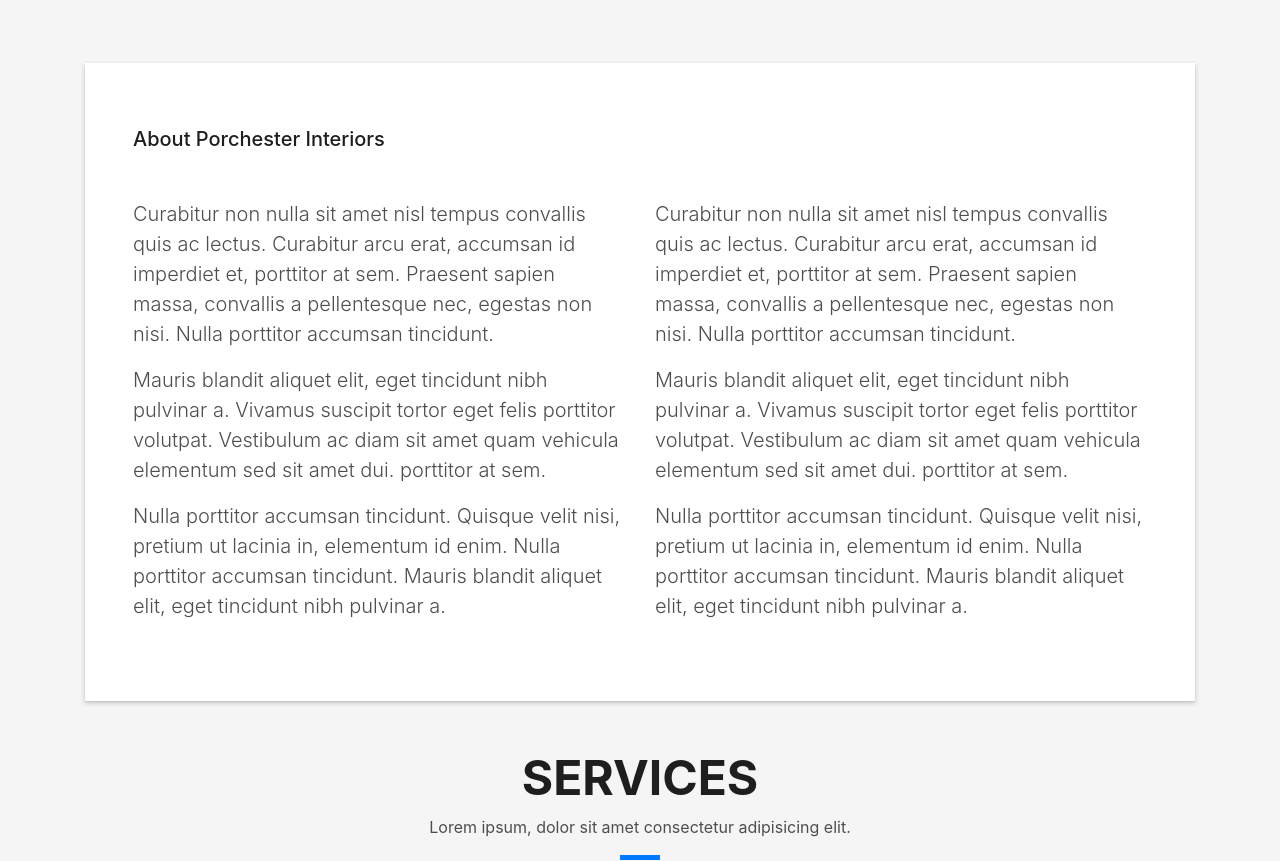
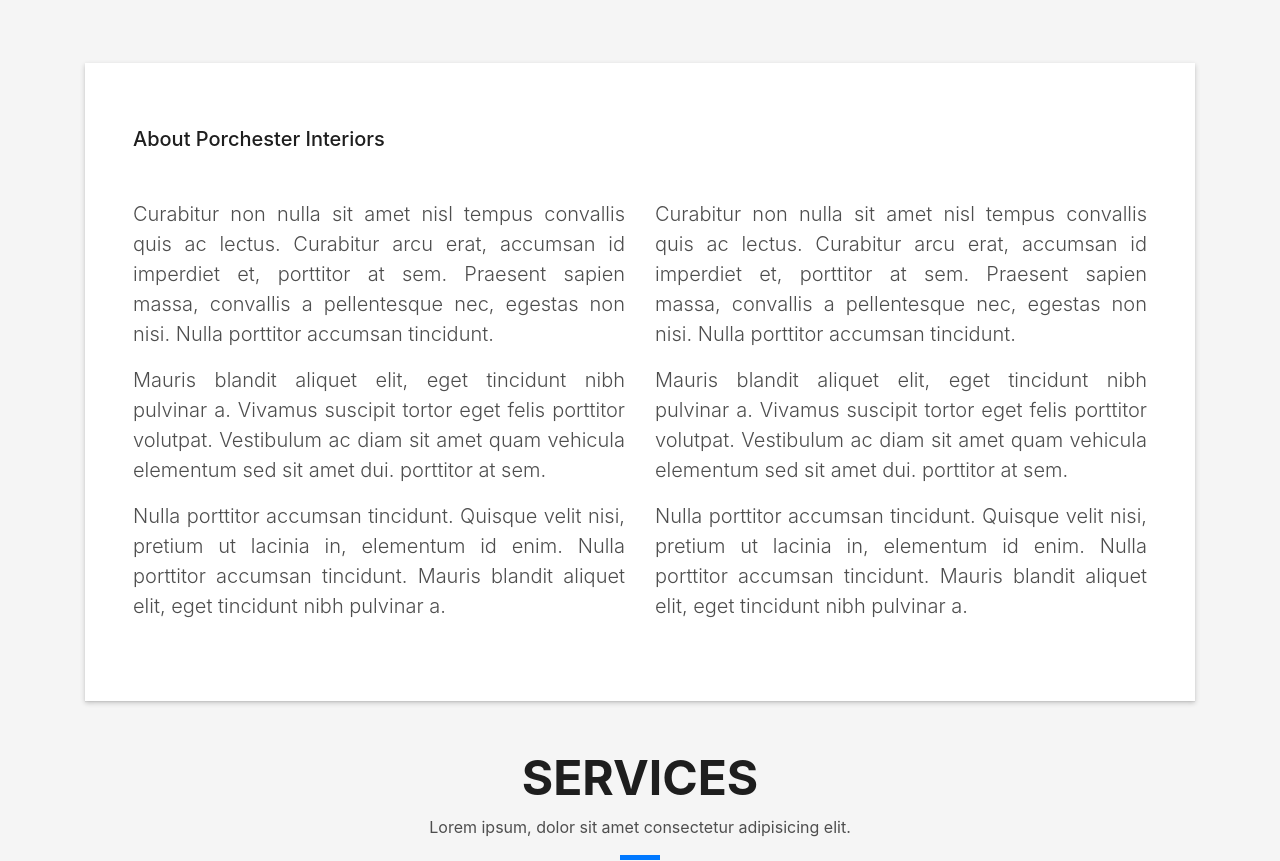
Before and after one commit to teddybak/porchester, a PHP site: page / in a window 1280 px wide. Shown: the part 801-1662 px from the top of the page. Run offline with PHP 8.4, Linux system fonts and the light colour scheme; some web fonts are replaced.

Commit message:
initial commit

```diff
--- a/index.html
+++ b/index.php
@@ -105,18 +105,18 @@
                       About Porchester Interiors
                     </h5>
                   </div>
-                  <p class="lead">
+                  <p class="lead text-justify">
                     Curabitur non nulla sit amet nisl tempus convallis quis ac lectus. Curabitur arcu erat, accumsan id
                     imperdiet et, porttitor
                     at sem. Praesent sapien massa, convallis a pellentesque nec, egestas non nisi. Nulla
                     porttitor accumsan tincidunt.
                   </p>
-                  <p class="lead">
+                  <p class="lead text-justify">
                     Mauris blandit aliquet elit, eget tincidunt nibh pulvinar a. Vivamus suscipit tortor eget felis
                     porttitor volutpat. Vestibulum
                     ac diam sit amet quam vehicula elementum sed sit amet dui. porttitor at sem.
                   </p>
-                  <p class="lead">
+                  <p class="lead text-justify">
                     Nulla porttitor accumsan tincidunt. Quisque velit nisi, pretium ut lacinia in, elementum id enim.
                     Nulla porttitor accumsan
                     tincidunt. Mauris blandit aliquet elit, eget tincidunt nibh pulvinar a.
@@ -128,18 +128,18 @@
                   <div class="title-box-2">
                     <br>
                   </div>
-                  <p class="lead">
+                  <p class="lead text-justify">
                     Curabitur non nulla sit amet nisl tempus convallis quis ac lectus. Curabitur arcu erat, accumsan id
                     imperdiet et, porttitor
                     at sem. Praesent sapien massa, convallis a pellentesque nec, egestas non nisi. Nulla
                     porttitor accumsan tincidunt.
                   </p>
-                  <p class="lead">
+                  <p class="lead text-justify">
                     Mauris blandit aliquet elit, eget tincidunt nibh pulvinar a. Vivamus suscipit tortor eget felis
                     porttitor volutpat. Vestibulum
                     ac diam sit amet quam vehicula elementum sed sit amet dui. porttitor at sem.
                   </p>
-                  <p class="lead">
+                  <p class="lead text-justify">
                     Nulla porttitor accumsan tincidunt. Quisque velit nisi, pretium ut lacinia in, elementum id enim.
                     Nulla porttitor accumsan
                     tincidunt. Mauris blandit aliquet elit, eget tincidunt nibh pulvinar a.
```
